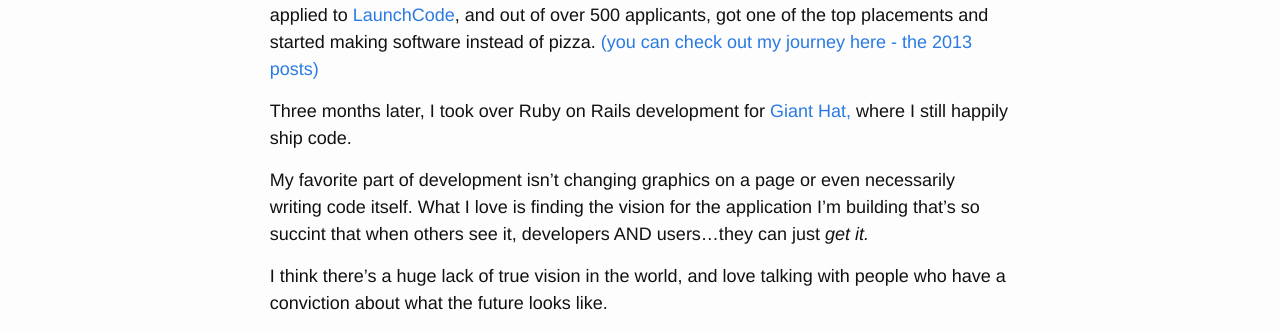
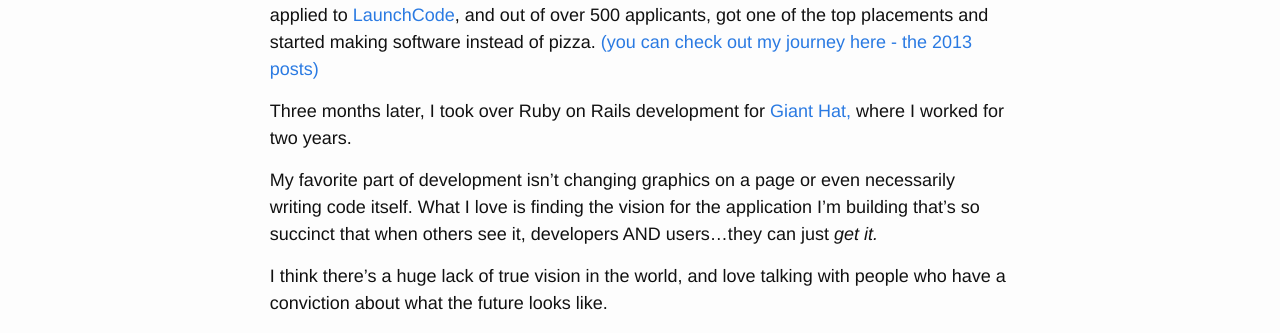
Before and after one commit to ZempTime/oldchriszempel.com, a Jekyll site: the page built from about.md, in a window 1280 px wide. Shown: the part 239-572 px from the top of the page. Built offline with Jekyll 4.4.1, drawn with Linux system fonts in a browser that asks for light colours.

Commit message:
updates about page

```diff
--- a/about.md
+++ b/about.md
@@ -8,9 +8,9 @@ I'm a Ruby on Rails developer located out of St. Louis, MO.
 
 Spent 9 months teaching myself to code while working part time at Dewey’s Pizza. Then, I applied to <a href="https://www.launchcode.org/">LaunchCode</a>, and out of over 500 applicants, got one of the top placements and started making software instead of pizza. <a href="http://chriszempel.com/blog">(you can check out my journey here - the 2013 posts)</a>
 
-Three months later, I took over Ruby on Rails development for <a href="https://gianthatworks.com/">Giant Hat,</a> where I still happily ship code.
+Three months later, I took over Ruby on Rails development for <a href="https://gianthatworks.com/">Giant Hat,</a> where I worked for two years.
 
-My favorite part of development isn't changing graphics on a page or even necessarily writing code itself. What I love is finding the vision for the application I'm building that's so succint that when others see it, developers AND users...they can just <i>get it.</i>
+My favorite part of development isn't changing graphics on a page or even necessarily writing code itself. What I love is finding the vision for the application I'm building that's so succinct that when others see it, developers AND users...they can just <i>get it.</i>
 
 I think there's a huge lack of true vision in the world, and love talking with people who have a conviction about what the future looks like.
 
```
